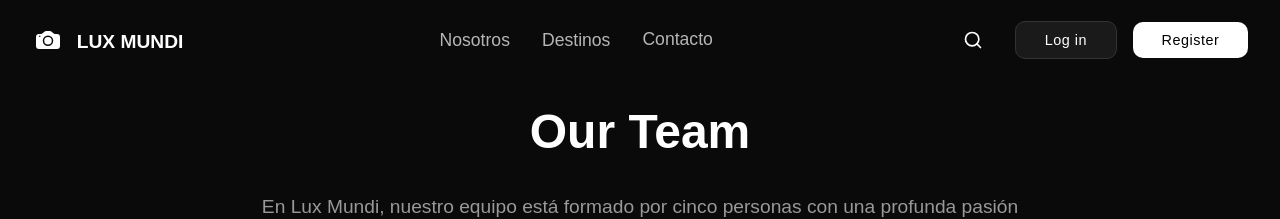
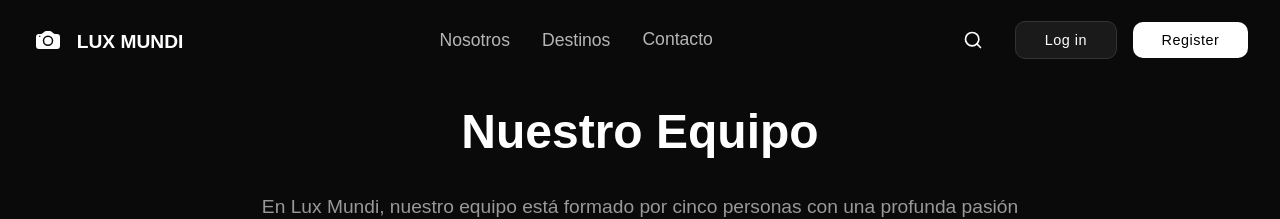
Before and after one commit to merkandez/luxmundi, a React (Vite) app in the folder client/: page /about in a window 1280 px wide. Shown: the top 219 px of the page. Built offline with nearby package versions, Linux system fonts and the light colour scheme.

Commit message:
Feat: Fix aboutUs text

```diff
--- a/client/src/pages/AboutPage.jsx
+++ b/client/src/pages/AboutPage.jsx
@@ -63,7 +63,7 @@ function AboutUs() {
   return (
     <AboutWrapper>
       <AboutHeader>
-        <Title>Our Team</Title>
+        <Title>Nuestro Equipo</Title>
         <Description>
         En Lux Mundi, nuestro equipo está formado por cinco personas con una profunda pasión por los viajes y la fotografía, que nos une en la misión de compartir el mundo a través de nuestros ojos y cámaras.
         </Description>
```
